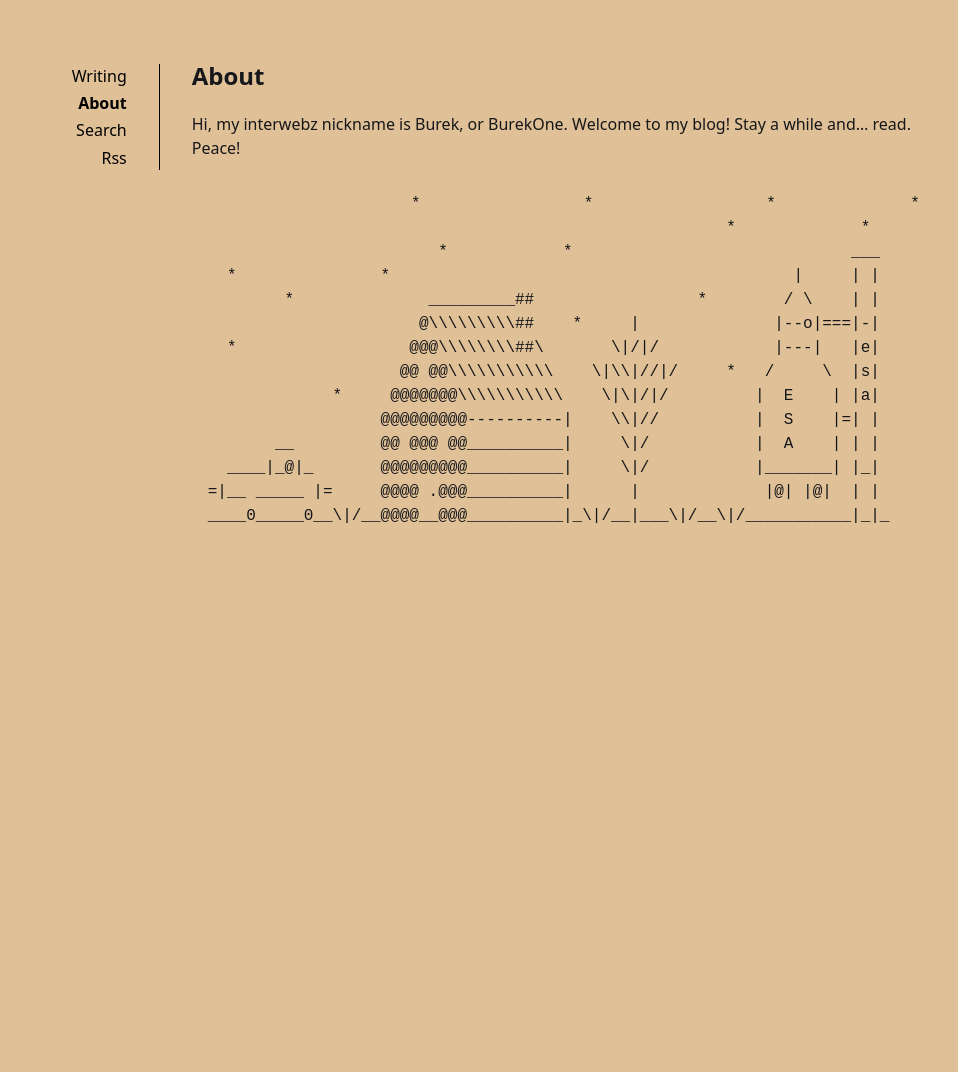
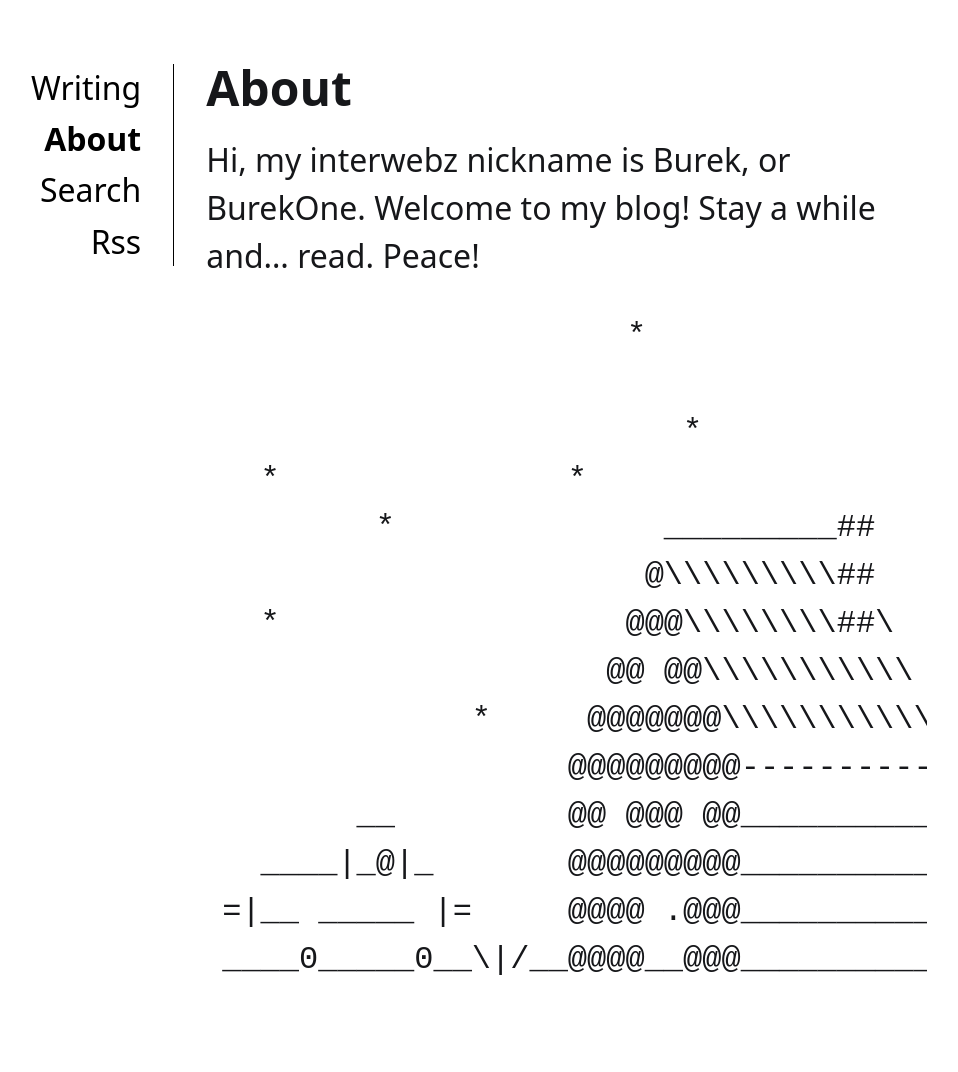
Before and after one commit to BurekOne/burekone.github.io, a Jekyll site: the page built from _pages/about.md, in a window 1280 px wide. Shown: the whole page, without its empty margins (161-1119 px from the left). Built offline with Jekyll 4.4.1, drawn with Linux system fonts in a browser that asks for light colours; before the commit the page ends 900 px from its top, so only the background shows below that.

Commit message:
Add files via upload

```diff
--- a/_sass/_main.scss
+++ b/_sass/_main.scss
@@ -1,6 +1,6 @@
 *,:after,:before {
 	box-sizing:border-box;
-	background-color: #E0C097;
+	background-color: #ffffff;
 	color:inherit;
 	margin:0;
 	padding:0;
@@ -11,7 +11,7 @@ body {
 	-webkit-font-smoothing: antialiased;
     text-rendering: optimizeLegibility;
 	line-height:1.5;
-	font-size: 1rem;
+	font-size: 2rem;
 
 	color: rgb(22, 23, 26);
 
@@ -51,7 +51,7 @@ pre {
 
 code,pre {
 	background: rgb(236, 237, 238);
-	background-color: #E0C097;
+	background-color: #ffffff;
 }
 
 code {
```
